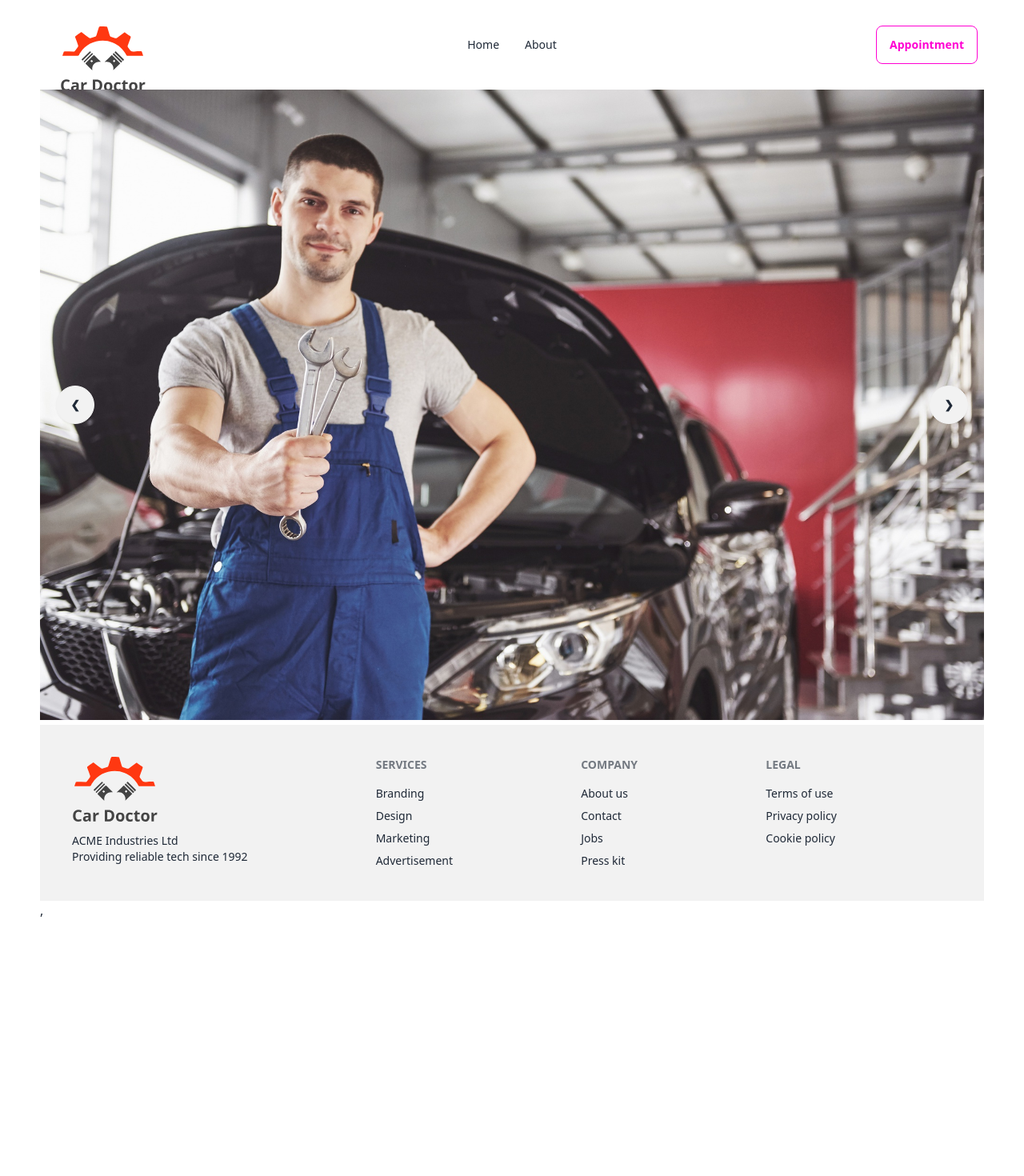
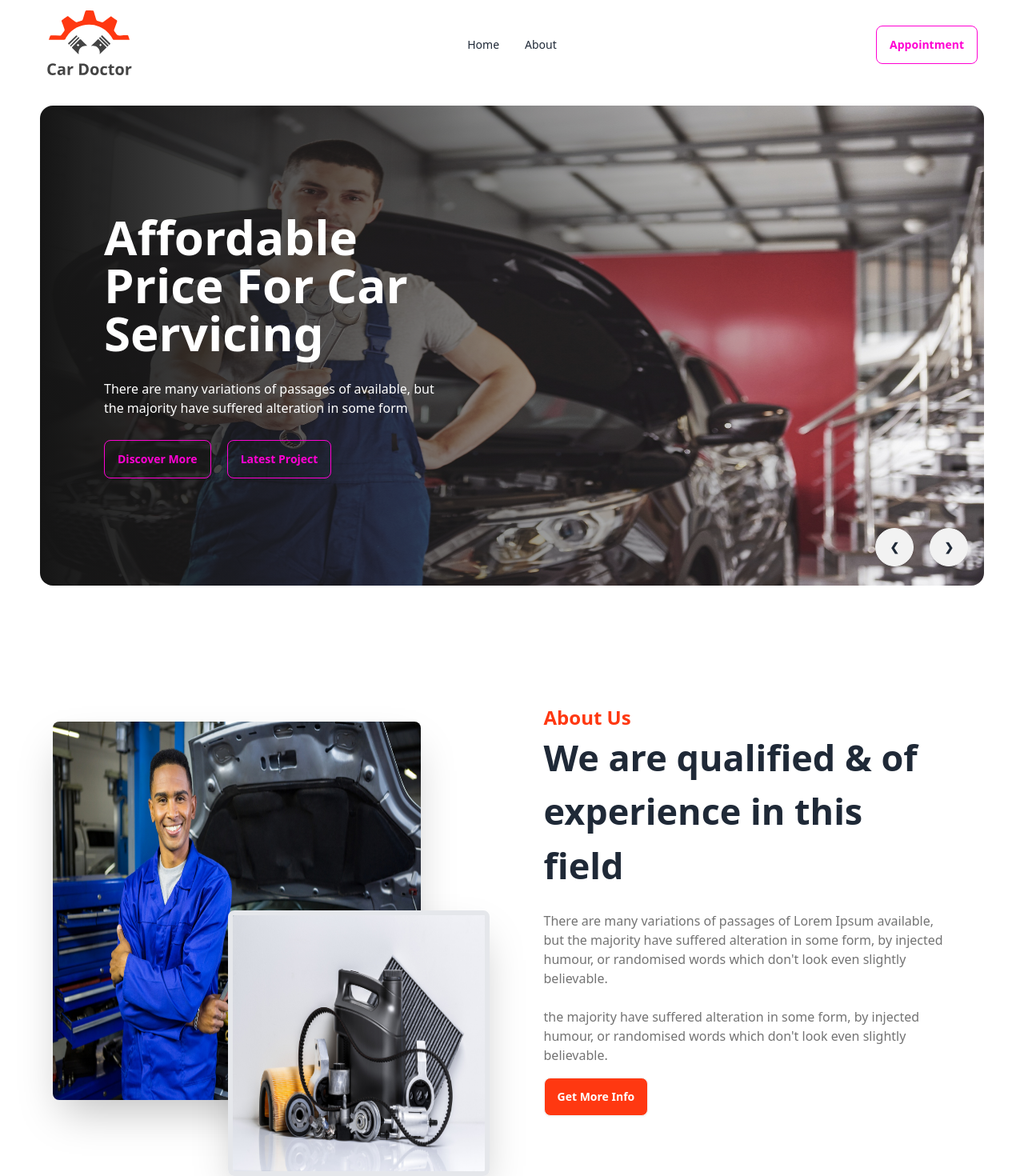
Before and after one commit to shahalam68/car-doctor-client, a React (Vite) app in the folder car-doctor-client/: page / in a window 1280 px wide. Shown: the top 1470 px of the page at 80% size. Before the commit the page ends 1150 px from the top, so only its background shows below. Built offline with nearby package versions, Linux system fonts and the light colour scheme.

Commit message:
about section

```diff
--- /dev/null
+++ b/car-doctor-client/src/Pages/Home/About/About.jsx
@@ -0,0 +1,26 @@
+import person from "../../../assets/images/about_us/person.jpg";
+import parts from "../../../assets/images/about_us/parts.jpg";
+
+const About = () => {
+  return (
+    <div className="hero min-h-screen bg-[#fff] mb-20">
+      <div className="hero-content flex-col lg:flex-row">
+        <div className="lg:w-1/2 relative">
+          <img src={person} className=" h-[473px] rounded-lg shadow-2xl w-[460px]" />
+          <img src={parts} className="w-[327px] h-[332px] absolute right-5 top-1/2  border-[6px] rounded-lg shadow-2xl" />
+        </div>
+        <div className="lg:w-1/2 px-8">
+          <h1 className="text-2xl font-bold text-[#FF3811]">About Us</h1>
+          <h1 className="text-[45px] font-bold">We are qualified & of experience in this field</h1>
+          <p className="py-6 text-[#737373]">
+          There are many variations of passages of Lorem Ipsum available, but the majority have suffered alteration in some form, by injected humour, or randomised words which don't look even slightly believable.
+          </p>
+          <p className="text-[#737373]">the majority have suffered alteration in some form, by injected humour, or randomised words which don't look even slightly believable. </p>
+          <button className= " mt-4 hover:text-black text-white btn bg-[#FF3811]">Get More Info</button>
+        </div>
+      </div>
+    </div>
+  );
+};
+
+export default About;
--- a/car-doctor-client/src/Pages/Home/Banner/Banner.jsx
+++ b/car-doctor-client/src/Pages/Home/Banner/Banner.jsx
@@ -1,19 +1,35 @@
-import img1 from '../../../assets/images/banner/1.jpg'
-import img2 from '../../../assets/images/banner/2.jpg'
-import img3 from '../../../assets/images/banner/3.jpg'
-import img4 from '../../../assets/images/banner/4.jpg'
-import img5 from '../../../assets/images/banner/5.jpg'
-import img6 from '../../../assets/images/banner/6.jpg'
+import img1 from "../../../assets/images/banner/1.jpg";
+import img2 from "../../../assets/images/banner/2.jpg";
+import img3 from "../../../assets/images/banner/3.jpg";
+import img4 from "../../../assets/images/banner/4.jpg";
+import img5 from "../../../assets/images/banner/5.jpg";
+import img6 from "../../../assets/images/banner/6.jpg";
 const Banner = () => {
   return (
-    <div className="carousel w-full">
+    <div className="carousel w-full mt-5 h-[600px] rounded-2xl">
       <div id="slide1" className="carousel-item relative w-full">
-        <img
-          src={img1}
-          className="w-full"
-        />
-        <div className="absolute flex justify-between transform -translate-y-1/2 left-5 right-5 top-1/2">
-          <a href="#slide4" className="btn btn-circle">
+        <img src={img1} className="w-full  " />
+        <div className="absolute h-full flex items-center  left-0 top-0 bottom-0 bg-gradient-to-r from-[#151515] to-[rgba(21, 21, 21, 0.00)]">
+          <div className="space-y-7 w-2/5 ml-20">
+            <h2 className="text-6xl text-white font-bold">
+              Affordable Price For Car Servicing
+            </h2>
+            <p className="text-white">
+              There are many variations of passages of available, but the
+              majority have suffered alteration in some form
+            </p>
+            <div className=" ">
+              <button className="btn btn-outline btn-secondary">
+                Discover More
+              </button>
+              <button className="btn btn-outline btn-secondary ml-5">
+                Latest Project
+              </button>
+            </div>
+          </div>
+        </div>
+        <div className="absolute flex justify-end transform -translate-y-1/2 left-5 right-5 bottom-0">
+          <a href="#slide6" className="btn btn-circle mr-5">
             ❮
           </a>
           <a href="#slide2" className="btn btn-circle">
@@ -22,12 +38,28 @@
         </div>
       </div>
       <div id="slide2" className="carousel-item relative w-full">
-        <img
-          src={img2}
-          className="w-full"
-        />
-        <div className="absolute flex justify-between transform -translate-y-1/2 left-5 right-5 top-1/2">
-          <a href="#slide1" className="btn btn-circle">
+        <img src={img2} className="w-full  " />
+        <div className="absolute h-full flex items-center  left-0 top-0 bottom-0 bg-gradient-to-r from-[#151515] to-[rgba(21, 21, 21, 0.00)]">
+          <div className="space-y-7 w-2/5 ml-20">
+            <h2 className="text-6xl text-white font-bold">
+              Affordable Price For Car Servicing
+            </h2>
+            <p className="text-white">
+              There are many variations of passages of available, but the
+              majority have suffered alteration in some form
+            </p>
+            <div className=" ">
+              <button className="btn btn-outline btn-secondary">
+                Discover More
+              </button>
+              <button className="btn btn-outline btn-secondary ml-5">
+                Latest Project
+              </button>
+            </div>
+          </div>
+        </div>
+        <div className="absolute flex justify-end transform -translate-y-1/2 left-5 right-5 bottom-0">
+          <a href="#slide1" className="btn btn-circle mr-5">
             ❮
           </a>
           <a href="#slide3" className="btn btn-circle">
@@ -36,12 +68,28 @@
         </div>
       </div>
       <div id="slide3" className="carousel-item relative w-full">
-        <img
-          src={img3}
-          className="w-full"
-        />
-        <div className="absolute flex justify-between transform -translate-y-1/2 left-5 right-5 top-1/2">
-          <a href="#slide2" className="btn btn-circle">
+        <img src={img3} className="w-full  " />
+        <div className="absolute h-full flex items-center  left-0 top-0 bottom-0 bg-gradient-to-r from-[#151515] to-[rgba(21, 21, 21, 0.00)]">
+          <div className="space-y-7 w-2/5 ml-20">
+            <h2 className="text-6xl text-white font-bold">
+              Affordable Price For Car Servicing
+            </h2>
+            <p className="text-white">
+              There are many variations of passages of available, but the
+              majority have suffered alteration in some form
+            </p>
+            <div className=" ">
+              <button className="btn btn-outline btn-secondary">
+                Discover More
+              </button>
+              <button className="btn btn-outline btn-secondary ml-5">
+                Latest Project
+              </button>
+            </div>
+          </div>
+        </div>
+        <div className="absolute flex justify-end transform -translate-y-1/2 left-5 right-5 bottom-0">
+          <a href="#slide2" className="btn btn-circle mr-5">
             ❮
           </a>
           <a href="#slide4" className="btn btn-circle">
@@ -50,12 +98,88 @@
         </div>
       </div>
       <div id="slide4" className="carousel-item relative w-full">
-        <img
-          src={img4}
-          className="w-full"
-        />
-        <div className="absolute flex justify-between transform -translate-y-1/2 left-5 right-5 top-1/2">
-          <a href="#slide3" className="btn btn-circle">
+        <img src={img4} className="w-full  " />
+        <div className="absolute h-full flex items-center  left-0 top-0 bottom-0 bg-gradient-to-r from-[#151515] to-[rgba(21, 21, 21, 0.00)]">
+          <div className="space-y-7 w-2/5 ml-20">
+            <h2 className="text-6xl text-white font-bold">
+              Affordable Price For Car Servicing
+            </h2>
+            <p className="text-white">
+              There are many variations of passages of available, but the
+              majority have suffered alteration in some form
+            </p>
+            <div className=" ">
+              <button className="btn btn-outline btn-secondary">
+                Discover More
+              </button>
+              <button className="btn btn-outline btn-secondary ml-5">
+                Latest Project
+              </button>
+            </div>
+          </div>
+        </div>
+        <div className="absolute flex justify-end transform -translate-y-1/2 left-5 right-5 bottom-0">
+          <a href="#slide3" className="btn btn-circle mr-5">
+            ❮
+          </a>
+          <a href="#slide5" className="btn btn-circle">
+            ❯
+          </a>
+        </div>
+      </div>
+      <div id="slide5" className="carousel-item relative w-full">
+        <img src={img5} className="w-full  " />
+        <div className="absolute h-full flex items-center  left-0 top-0 bottom-0 bg-gradient-to-r from-[#151515] to-[rgba(21, 21, 21, 0.00)]">
+          <div className="space-y-7 w-2/5 ml-20">
+            <h2 className="text-6xl text-white font-bold">
+              Affordable Price For Car Servicing
+            </h2>
+            <p className="text-white">
+              There are many variations of passages of available, but the
+              majority have suffered alteration in some form
+            </p>
+            <div className=" ">
+              <button className="btn btn-outline btn-secondary">
+                Discover More
+              </button>
+              <button className="btn btn-outline btn-secondary ml-5">
+                Latest Project
+              </button>
+            </div>
+          </div>
+        </div>
+        <div className="absolute flex justify-end transform -translate-y-1/2 left-5 right-5 bottom-0">
+          <a href="#slide4" className="btn btn-circle mr-5">
+            ❮
+          </a>
+          <a href="#slide6" className="btn btn-circle">
+            ❯
+          </a>
+        </div>
+      </div>
+      <div id="slide6" className="carousel-item relative w-full">
+        <img src={img6} className="w-full  " />
+        <div className="absolute h-full flex items-center  left-0 top-0 bottom-0 bg-gradient-to-r from-[#151515] to-[rgba(21, 21, 21, 0.00)]">
+          <div className="space-y-7 w-2/5 ml-20">
+            <h2 className="text-6xl text-white font-bold">
+              Affordable Price For Car Servicing
+            </h2>
+            <p className="text-white">
+              There are many variations of passages of available, but the
+              majority have suffered alteration in some form
+            </p>
+            <div className=" ">
+              <button className="btn btn-outline btn-secondary">
+                Discover More
+              </button>
+              <button className="btn btn-outline btn-secondary ml-5">
+                Latest Project
+              </button>
+            </div>
+          </div>
+        </div>
+        <div className="absolute flex justify-end transform -translate-y-1/2 left-5 right-5 bottom-0">
+          <a href="#slide5" className="btn btn-circle mr-5">
             ❮
           </a>
           <a href="#slide1" className="btn btn-circle">
@@ -63,34 +187,7 @@
           </a>
         </div>
       </div>
-      <div id="slide4" className="carousel-item relative w-full">
-        <img
-          src={img4}
-          className="w-full"
-        />
-        <div className="absolute flex justify-between transform -translate-y-1/2 left-5 right-5 top-1/2">
-          <a href="#slide3" className="btn btn-circle">
-            ❮
-          </a>
-          <a href="#slide1" className="btn btn-circle">
-            ❯
-          </a>
-        </div>
-      </div>
-      <div id="slide4" className="carousel-item relative w-full">
-        <img
-          src={img4}
-          className="w-full"
-        />
-        <div className="absolute flex justify-between transform -translate-y-1/2 left-5 right-5 top-1/2">
-          <a href="#slide3" className="btn btn-circle">
-            ❮
-          </a>
-          <a href="#slide1" className="btn btn-circle">
-            ❯
-          </a>
-        </div>
-      </div>
+
     </div>
   );
 };
--- a/car-doctor-client/src/Pages/Home/Home/Home.jsx
+++ b/car-doctor-client/src/Pages/Home/Home/Home.jsx
@@ -1,9 +1,11 @@
+import About from "../About/About";
 import Banner from "../Banner/Banner";
 
 const Home = () => {
     return (
         <div>
             <Banner></Banner>
+            <About></About>
         </div>
     );
 };
--- a/car-doctor-client/src/Pages/Shared/NavBar/NavBar.jsx
+++ b/car-doctor-client/src/Pages/Shared/NavBar/NavBar.jsx
@@ -40,7 +40,7 @@
             {navItems}
           </ul>
         </div>
-        <Link to="/" className="btn btn-ghost normal-case text-xl">
+        <Link to="/" className=" ">
           <img src={logo} alt="" />
         </Link>
       </div>
```
